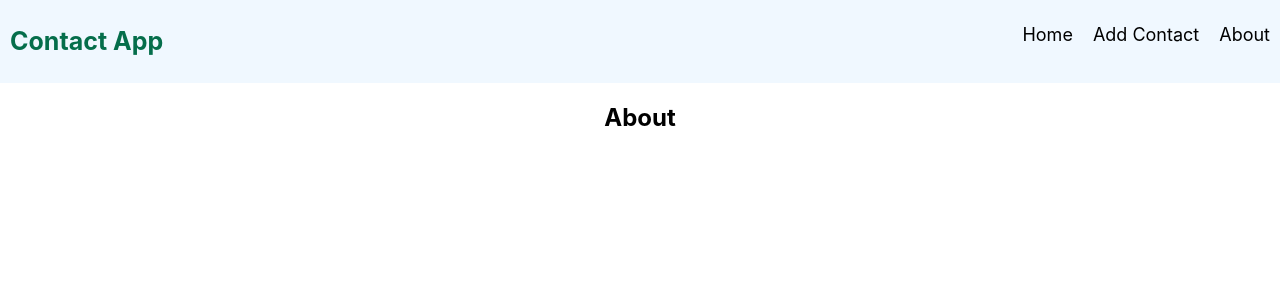
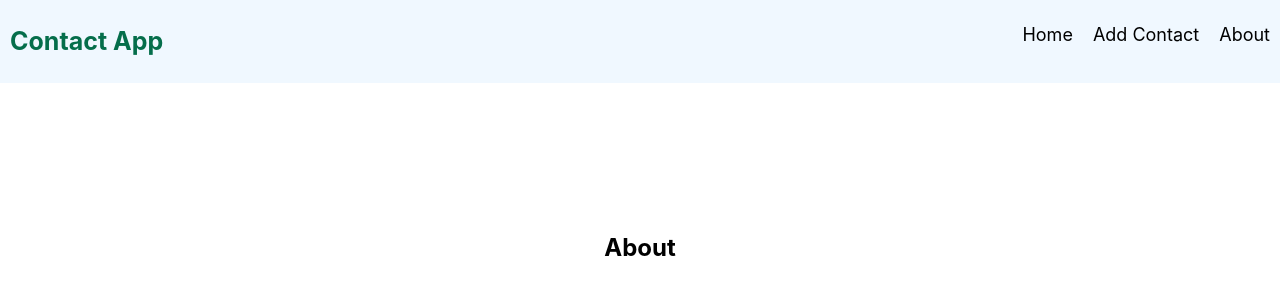
Before and after one commit to Sajith3992/Crud_Operations, a React (Create React App) app: page /about in a window 1280 px wide. Shown: the top 300 px of the page. Built offline with nearby package versions, Linux system fonts and the light colour scheme.

Commit message:
add div style

```diff
--- a/src/pages/About.js
+++ b/src/pages/About.js
@@ -2,7 +2,7 @@
 
 const About = () => {
   return (
-    <div>
+    <div style={{marginTop:"150px"}}>
       <h2>About</h2>
     </div>
   )
```
